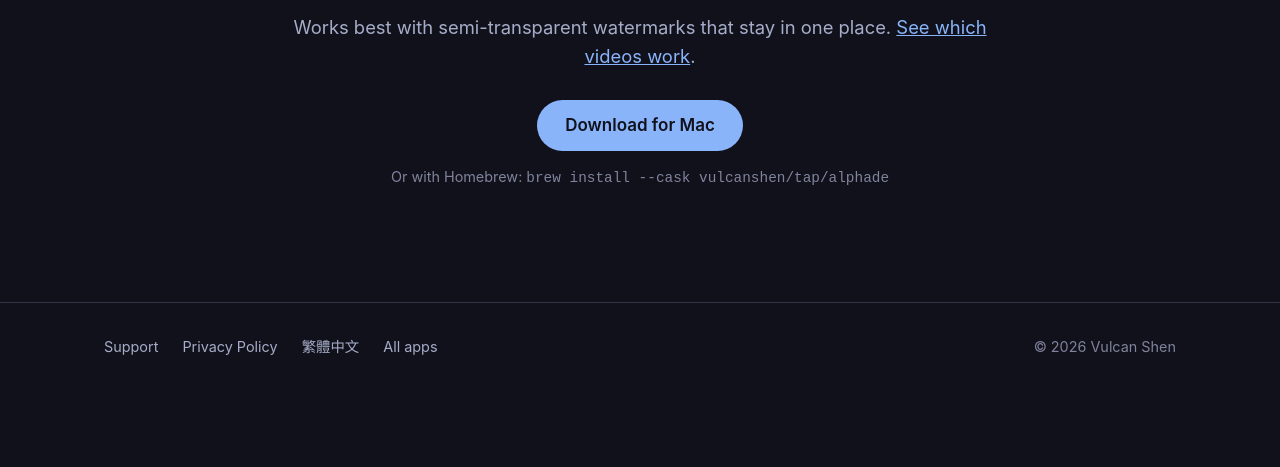
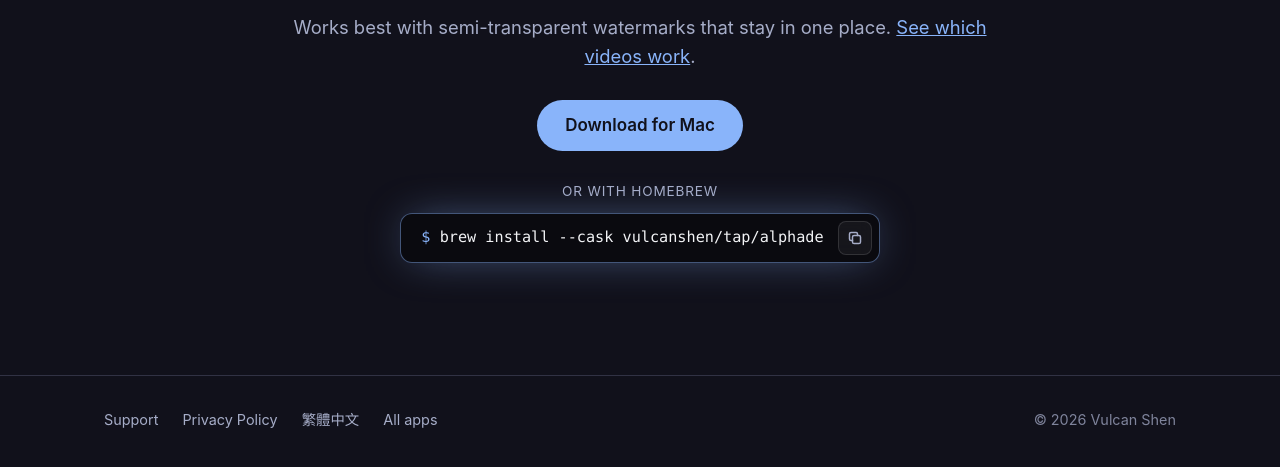
Before and after one commit to vulcanshen/vulcanshen.github.io, a plain HTML site: page alphade/index.html in a window 1280 px wide. Shown: the part 4327-4794 px from the top of the page. Before the commit the page ends 4733 px from the top, so only its background shows below. Drawn offline with Linux system fonts and the light colour scheme.

Commit message:
feat: Alphade shows its Homebrew command in a box with a copy button

```diff
--- a/alphade/index.html
+++ b/alphade/index.html
@@ -151,7 +151,10 @@
       <h2>Alphade</h2>
       <p class="intro">Works best with semi-transparent watermarks that stay in one place. <a href="support/">See which videos work</a>.</p>
       <a class="download" href="https://github.com/vulcanshen/alphade/releases/latest/download/Alphade.zip">Download for Mac</a>
-      <p class="fineprint">Or with Homebrew: <code>brew install --cask vulcanshen/tap/alphade</code></p>
+      <div class="brew-cmd">
+        <p>Or with Homebrew</p>
+        <div class="cmd"><code><span aria-hidden="true">$ </span>brew install --cask vulcanshen/tap/alphade</code><button type="button" class="copy" data-copy="brew install --cask vulcanshen/tap/alphade" aria-label="Copy"><svg class="clip" viewBox="0 0 16 16" aria-hidden="true"><rect x="5.5" y="5.5" width="8" height="8" rx="1.6"/><path d="M10.5 5.5V4a1.5 1.5 0 0 0-1.5-1.5H4A1.5 1.5 0 0 0 2.5 4v5A1.5 1.5 0 0 0 4 10.5h1.5"/></svg><svg class="ok" viewBox="0 0 16 16" aria-hidden="true"><path d="M3 8.5l3.2 3L13 4.5"/></svg></button></div>
+      </div>
     </div>
   </section>
 </main>
--- a/alphade/promo.css
+++ b/alphade/promo.css
@@ -542,6 +542,100 @@ footer nav a:hover {
   color: var(--text);
 }
 
+/* The Homebrew command: a terminal-style box with a copy button that turns into a tick. */
+.brew-cmd {
+  display: flex;
+  flex-direction: column;
+  align-items: center;
+  gap: 10px;
+  margin-top: 30px;
+}
+
+.brew-cmd.install {
+  align-items: flex-start;
+  margin-top: 40px;
+}
+
+.brew-cmd p {
+  margin: 0;
+  color: var(--subtext);
+  font-size: 0.85rem;
+  letter-spacing: 0.06em;
+  text-transform: uppercase;
+}
+
+.cmd {
+  display: inline-flex;
+  align-items: center;
+  gap: 14px;
+  max-width: 100%;
+  padding: 7px 7px 7px 20px;
+  border: 1px solid rgba(137, 180, 250, 0.45);
+  border-radius: 12px;
+  background: rgba(8, 8, 12, 0.75);
+  -webkit-backdrop-filter: blur(10px);
+  backdrop-filter: blur(10px);
+  box-shadow: 0 0 44px -12px rgba(137, 180, 250, 0.65);
+}
+
+.cmd code {
+  overflow-x: auto;
+  color: #f2f3f5;
+  font: 500 0.95rem/1.5 ui-monospace, SFMono-Regular, Menlo, monospace;
+  white-space: nowrap;
+  scrollbar-width: none;
+}
+
+.cmd code span {
+  color: rgb(137, 180, 250);
+}
+
+.copy {
+  display: grid;
+  flex: none;
+  place-items: center;
+  width: 34px;
+  height: 34px;
+  padding: 0;
+  border: 1px solid rgba(255, 255, 255, 0.12);
+  border-radius: 8px;
+  background: rgba(255, 255, 255, 0.05);
+  color: var(--subtext);
+  cursor: pointer;
+  transition: color 0.2s, border-color 0.2s, background-color 0.2s;
+}
+
+.copy:hover,
+.copy:focus-visible {
+  border-color: rgba(137, 180, 250, 0.8);
+  color: #fff;
+}
+
+.copy svg {
+  width: 16px;
+  height: 16px;
+  fill: none;
+  stroke: currentColor;
+  stroke-width: 1.5;
+  stroke-linecap: round;
+  stroke-linejoin: round;
+}
+
+.copy .ok,
+.copy.done .clip {
+  display: none;
+}
+
+.copy.done .ok {
+  display: block;
+}
+
+.copy.done {
+  border-color: rgba(137, 180, 250, 0.8);
+  background: rgba(137, 180, 250, 0.18);
+  color: rgb(137, 180, 250);
+}
+
 /* Sections below the fold rise into place once (promo.js marks them). */
 .reveal {
   opacity: 0;
--- a/alphade/promo.js
+++ b/alphade/promo.js
@@ -7,4 +7,11 @@
   document.querySelectorAll("main section > .wrap").forEach(el => {
     if (el.getBoundingClientRect().top > innerHeight) { el.classList.add("reveal"); rise.observe(el); }
   });
+
+  // Copy the Homebrew command; the button shows a tick for a moment.
+  document.querySelectorAll("button.copy").forEach(b => b.addEventListener("click", async () => {
+    try { await navigator.clipboard.writeText(b.dataset.copy); } catch { return; }
+    b.classList.add("done");
+    setTimeout(() => b.classList.remove("done"), 1600);
+  }));
 })();
```
Also changed, not shown: alphade/de/index.html (+4 -1 lines), alphade/es/index.html (+4 -1 lines), alphade/fr/index.html (+4 -1 lines), alphade/ja/index.html (+4 -1 lines), alphade/ko/index.html (+4 -1 lines), alphade/zh-Hant/index.html (+4 -1 lines).
